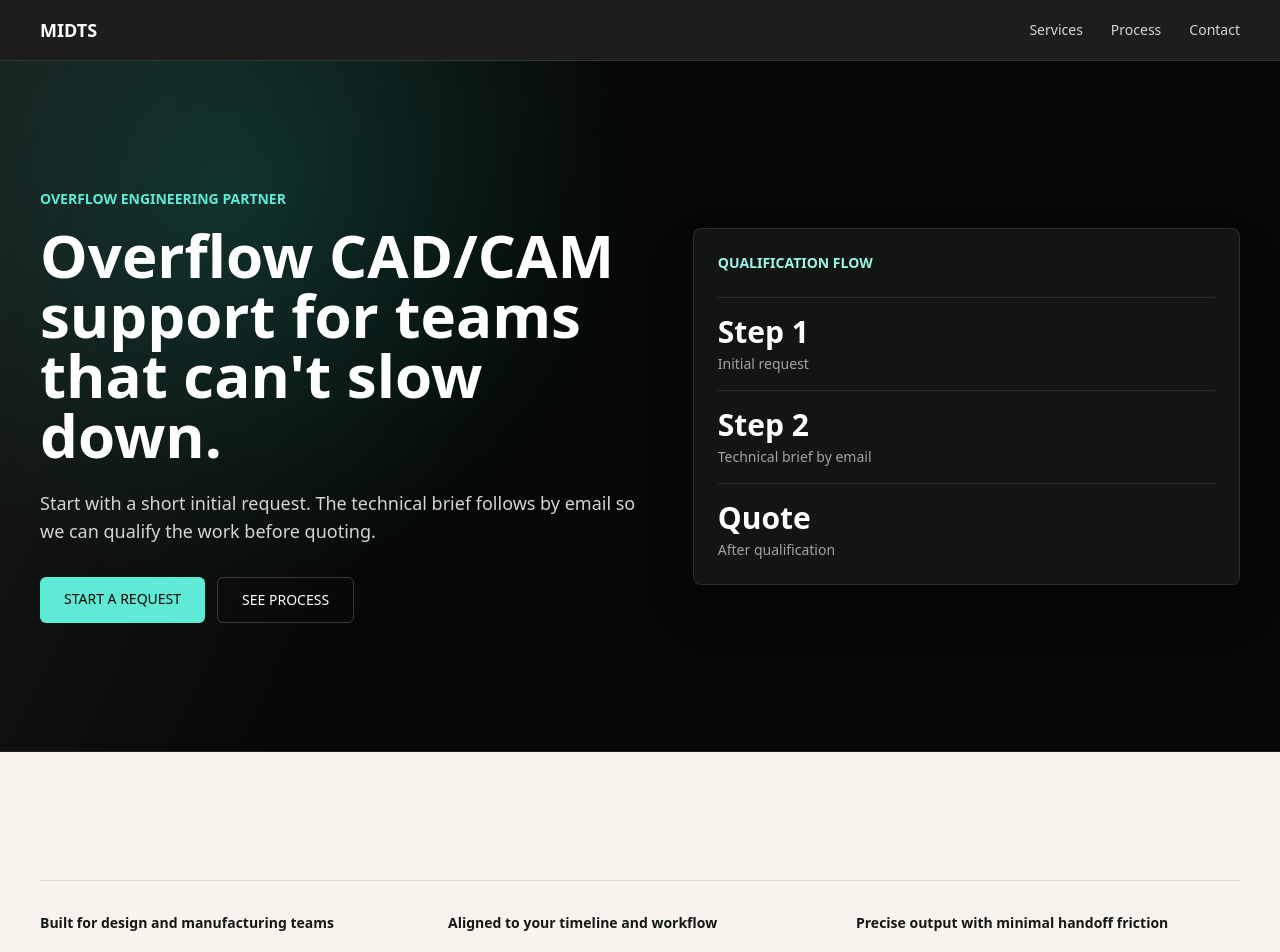
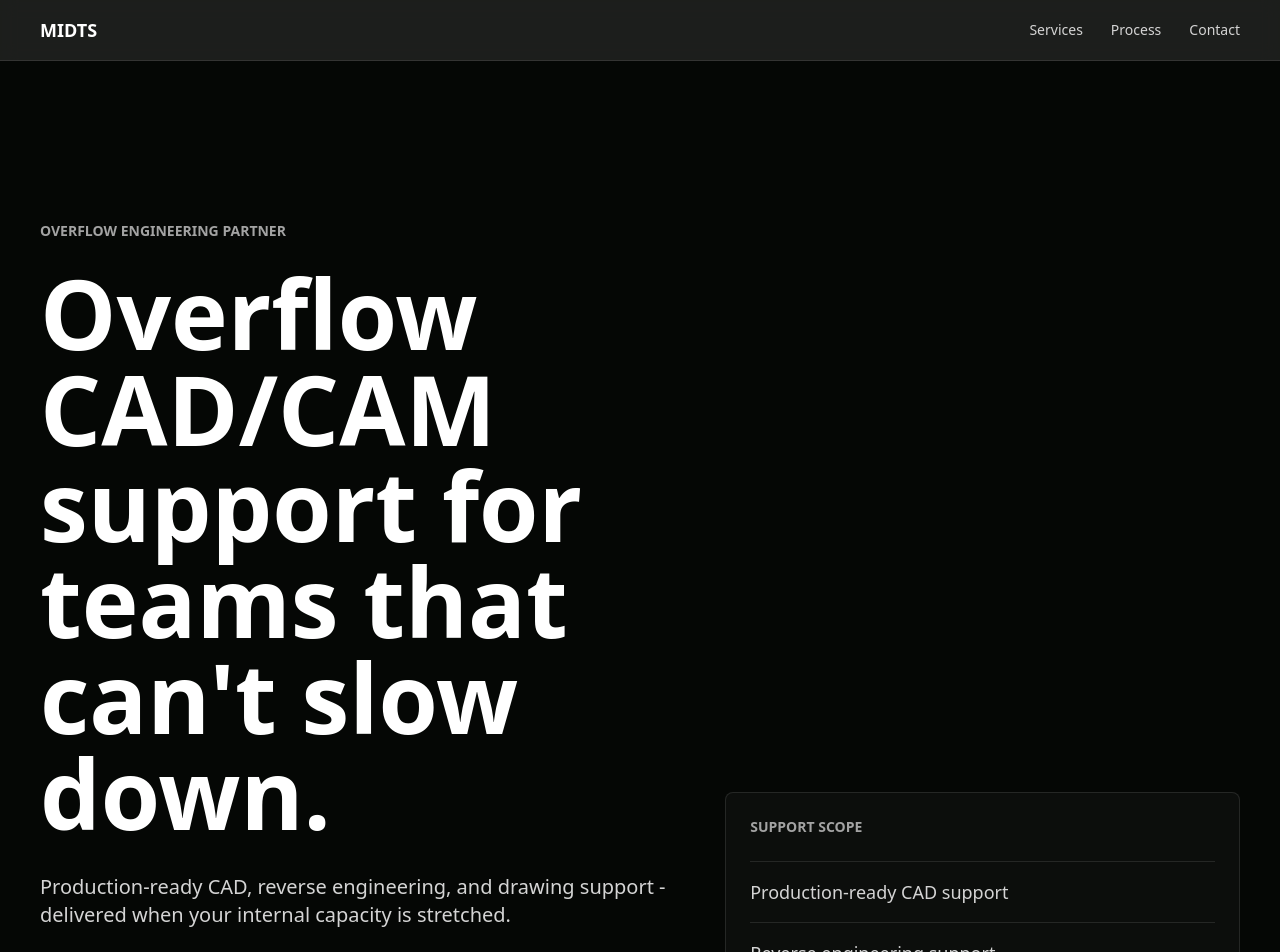
Before and after one commit to zeeshankhanminhas/NEW-MIDTS, a Next.js app: page / in a window 1280 px wide. Shown: the top 952 px of the page. Built offline with nearby package versions, Linux system fonts and the light colour scheme.

Commit message:
Upgrade hero engineering positioning

```diff
--- a/components/Hero.tsx
+++ b/components/Hero.tsx
@@ -1,43 +1,41 @@
-const metrics = [
-  { value: 'Step 1', label: 'Initial request' },
-  { value: 'Step 2', label: 'Technical brief by email' },
-  { value: 'Quote', label: 'After qualification' },
+const capabilities = [
+  'Production-ready CAD support',
+  'Reverse engineering support',
+  'Manufacturing drawing support',
 ];
 
 export default function Hero() {
   return (
-    <section id="top" className="section_hero relative isolate overflow-hidden border-b border-white/10 bg-[#050705] py-20 md:py-32">
-      <div className="absolute inset-0 -z-10 bg-[radial-gradient(circle_at_18%_18%,rgba(20,184,166,0.2),transparent_34%),linear-gradient(115deg,rgba(255,255,255,0.08),transparent_40%)]" />
+    <section id="top" className="section_hero border-b border-white/10 bg-[#050705] py-24 md:py-40">
       <div className="container_large padding_global">
-        <div className="hero_wrapper grid items-center gap-12 md:grid-cols-[1.05fr_0.95fr]">
-          <div className="hero_content max-w-4xl">
-            <p className="text_eyebrow mb-4 text-sm font-semibold uppercase text-teal-300">
+        <div className="hero_wrapper grid gap-14 md:grid-cols-[1.1fr_0.9fr] md:items-end">
+          <div className="hero_content max-w-5xl">
+            <p className="text_eyebrow mb-6 text-sm font-semibold uppercase text-neutral-400">
               Overflow engineering partner
             </p>
-            <h1 className="heading_hero max-w-5xl text-5xl font-semibold leading-tight text-white md:text-6xl">
+            <h1 className="heading_hero max-w-6xl text-6xl font-semibold leading-tight text-white md:text-8xl">
               Overflow CAD/CAM support for teams that can&apos;t slow down.
             </h1>
-            <p className="text_body mt-6 max-w-2xl text-base text-neutral-300 md:text-lg">
-              Start with a short initial request. The technical brief follows by email so we can qualify the work before quoting.
+            <p className="text_body mt-8 max-w-3xl text-lg leading-8 text-neutral-300 md:text-xl">
+              Production-ready CAD, reverse engineering, and drawing support - delivered when your internal capacity is stretched.
             </p>
-            <div className="hero_actions mt-8 flex flex-wrap gap-3">
-              <a className="button_primary rounded-md bg-teal-300 px-6 py-3 text-sm font-medium uppercase text-black transition hover:bg-teal-200" href="#contact">
-                Start a request
+            <div className="hero_actions mt-10">
+              <a className="button_primary inline-flex min-h-12 items-center justify-center rounded-md bg-white px-7 py-3 text-sm font-medium uppercase text-black transition hover:bg-neutral-200" href="#contact">
+                Start your request
               </a>
-              <a className="button_secondary rounded-md border border-white/20 px-6 py-3 text-sm font-medium uppercase text-white transition hover:border-white/50" href="#process">
-                See process
-              </a>
+              <p className="text_support mt-4 text-sm text-neutral-500">
+                For CAD/CAM overflow, reverse engineering, and production drawings.
+              </p>
             </div>
           </div>
 
-          <aside className="card_snapshot rounded-lg border border-white/10 bg-white/[0.06] p-6 shadow-2xl shadow-black/30 backdrop-blur" aria-label="Lead qualification flow">
-            <p className="text_label text-sm font-semibold uppercase text-teal-200">Qualification flow</p>
-            <div className="grid_metrics mt-6 grid gap-4">
-              {metrics.map((metric) => (
-                <div key={metric.label} className="card_metric border-t border-white/10 pt-4">
-                  <p className="heading_metric text-3xl font-semibold text-white">{metric.value}</p>
-                  <p className="text_body mt-1 text-sm text-neutral-400">{metric.label}</p>
-                </div>
+          <aside className="card_capabilities rounded-lg border border-white/10 bg-white/[0.03] p-6" aria-label="Engineering support capabilities">
+            <p className="text_label text-sm font-semibold uppercase text-neutral-400">Support scope</p>
+            <div className="grid_capabilities mt-6 grid gap-4">
+              {capabilities.map((capability) => (
+                <p key={capability} className="text_body border-t border-white/10 pt-4 text-base text-neutral-300 md:text-lg">
+                  {capability}
+                </p>
               ))}
             </div>
           </aside>
```
